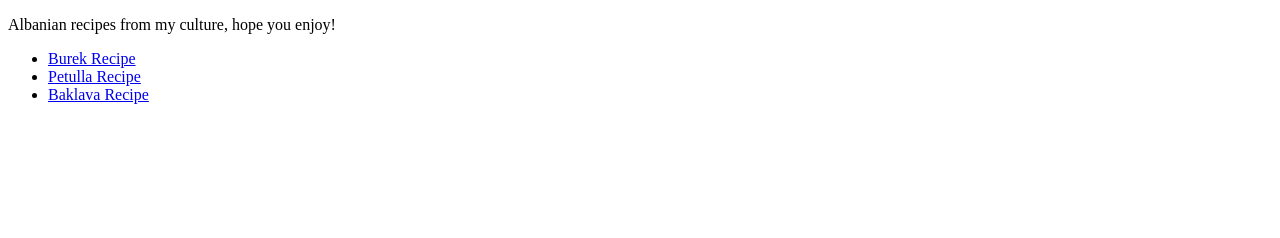
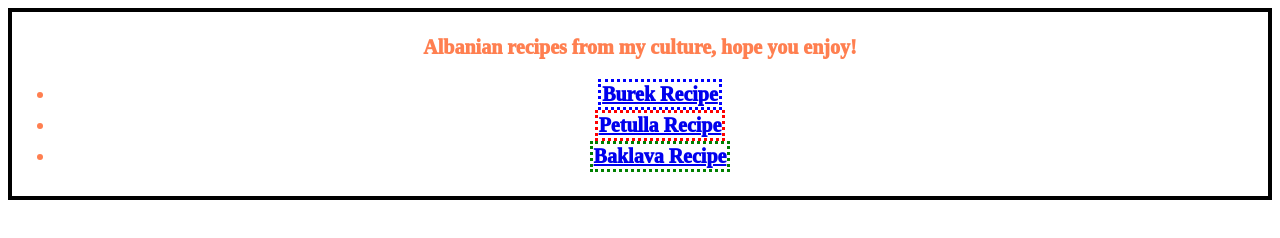
Before and after one commit to TheShiftedSin/recipe-project, a plain HTML site: page index.html in a window 1280 px wide. Drawn offline with Linux system fonts and the light colour scheme.

Commit message:
Update index.html

```diff
--- a/index.html
+++ b/index.html
@@ -3,14 +3,15 @@
   <head>
     <meta charset="UTF-8">
     <title>The Odin Project Recipes</title>
+    <link rel="stylesheet" href="styles.css">
   </head>
 
   <body>
 <div class="recipe-list">  <p>Albanian recipes from my culture, hope you enjoy!</p>
     <ul>
-  <li><a href="burek.html"> Burek Recipe </a></li>
-  <li><a href="petulla.html">Petulla Recipe </a></li>
-  <li><a href="baklava.html">Baklava Recipe </a></li>
+  <li><a id="burek" href="burek.html"> Burek Recipe </a></li>
+  <li><a id="petulla" href="petulla.html">Petulla Recipe </a></li>
+  <li><a id="baklava" href="baklava.html">Baklava Recipe </a></li>
    </ul>
 </div>
   </body>
```
